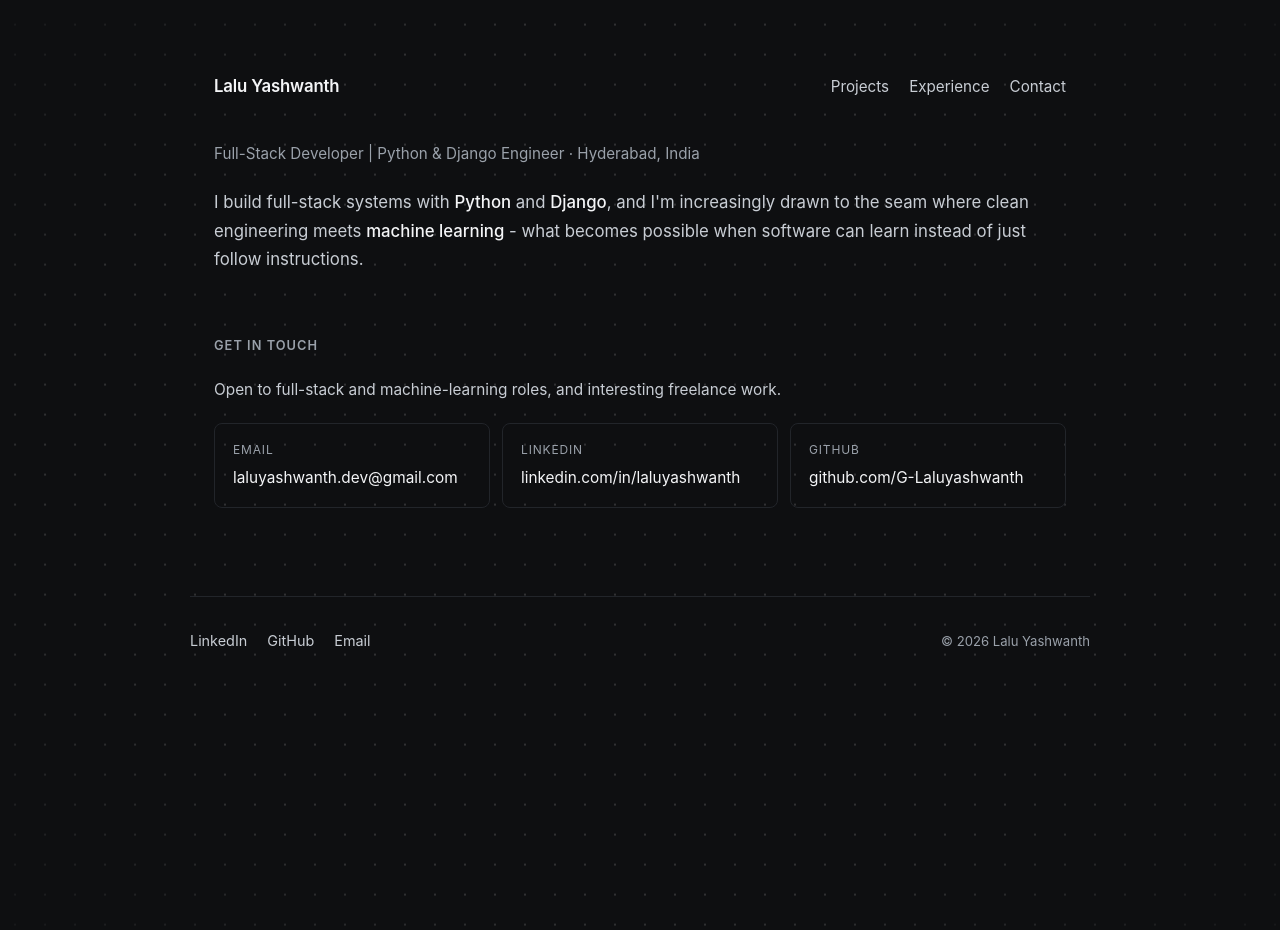
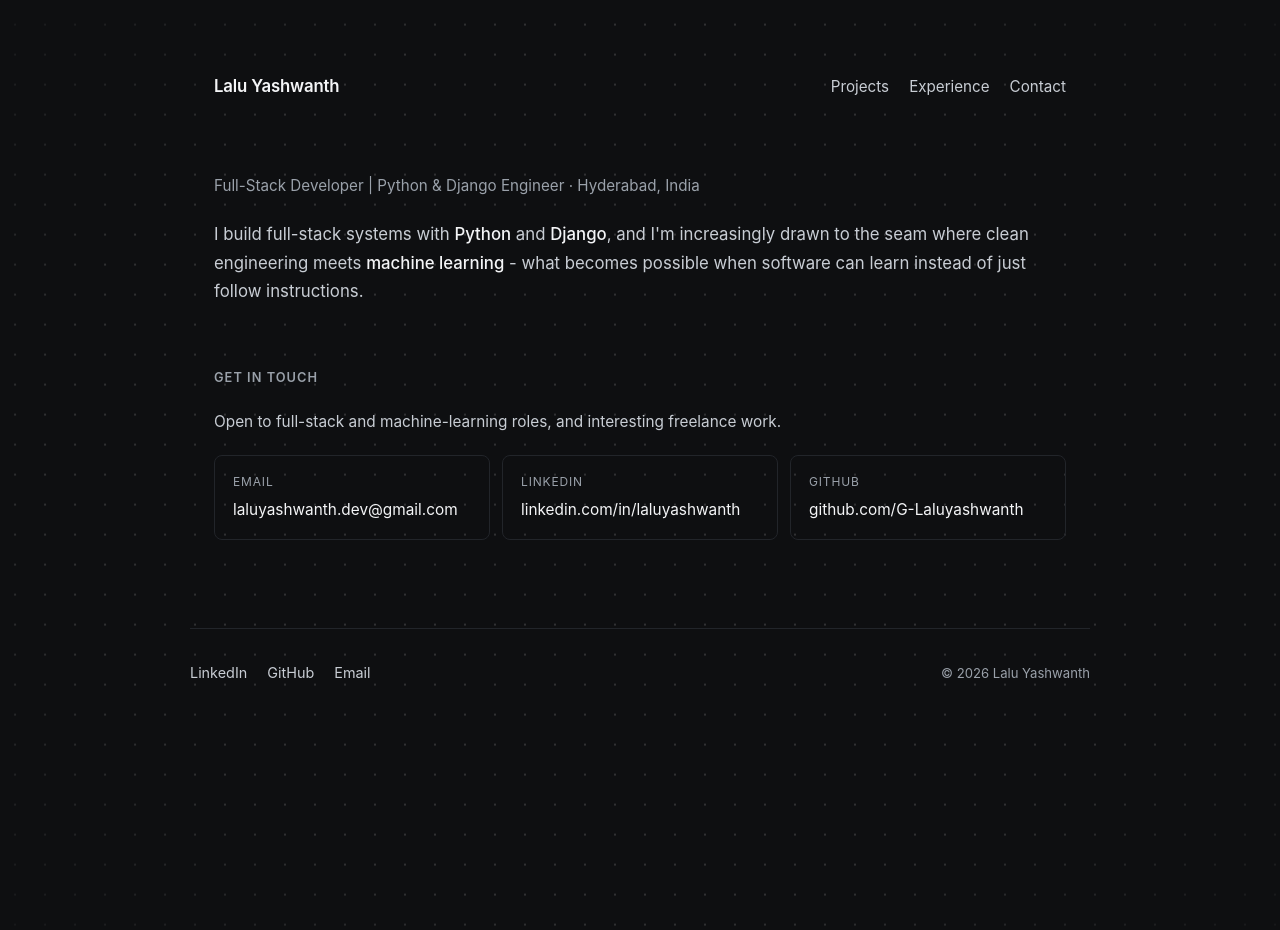
Before and after one commit to G-Laluyashwanth/portfolio, a Django app: page / in a window 1280 px wide. Run offline with Django 5.2, Linux system fonts and the light colour scheme; data comes from the database, SQL or seed files in the repository; data that the repository does not hold is empty.

Commit message:
Give the intro more space below the nav
The about block sat 40px under the header links, which read as cramped
against the name and nav. Matching the 72px used on the header itself
opens a clearer gap without changing the rest of the page rhythm.

```diff
--- a/static/css/style.css
+++ b/static/css/style.css
@@ -120,7 +120,7 @@ a:focus-visible, button:focus-visible {
 .nav a:hover { color: var(--text); }
 
 /* ~ intro ~ */
-.intro { padding-top: 40px; }
+.intro { padding-top: 72px; }
 .intro__role {
   color: var(--faint);
   font-size: 0.95rem;
```
